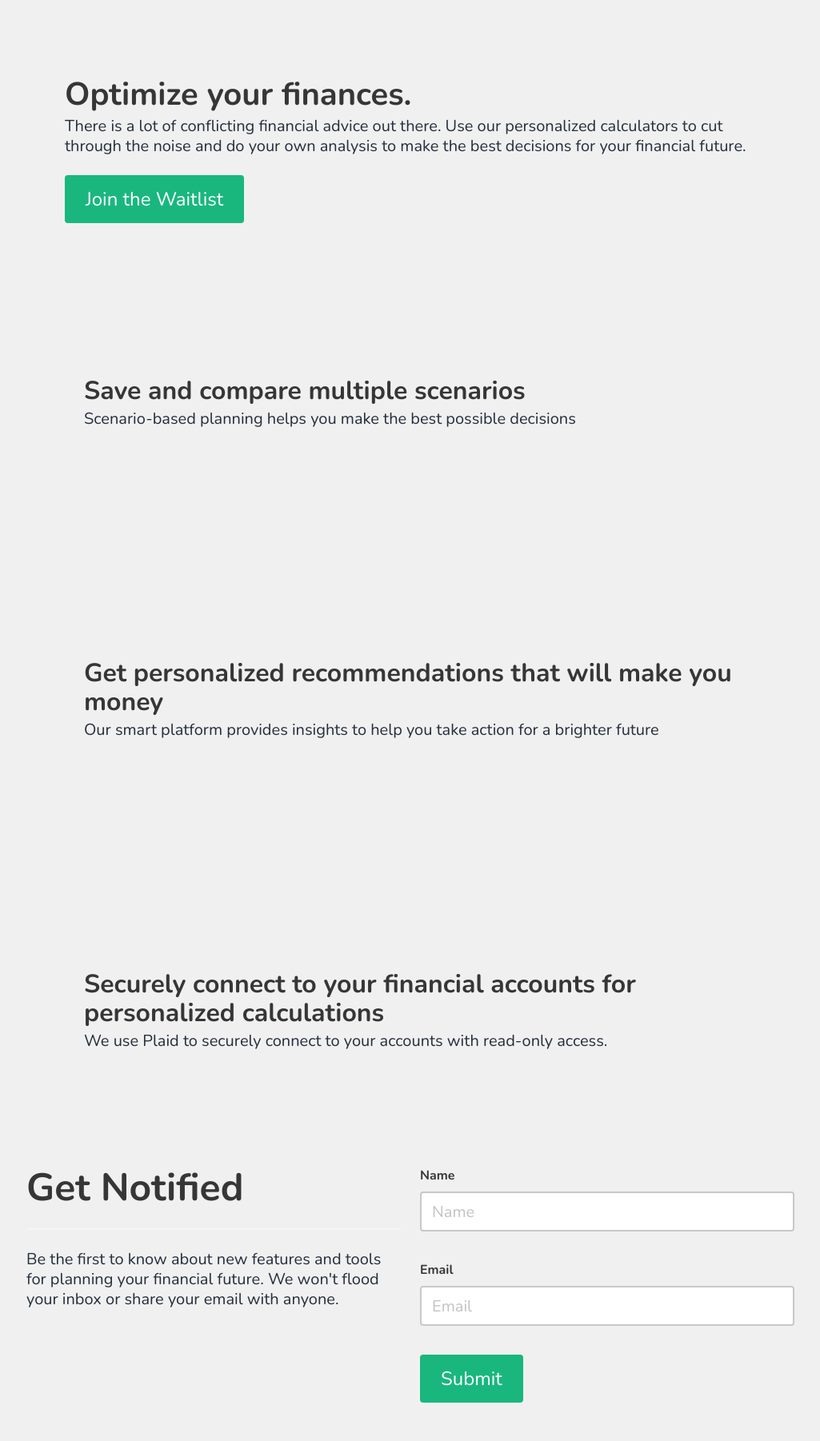
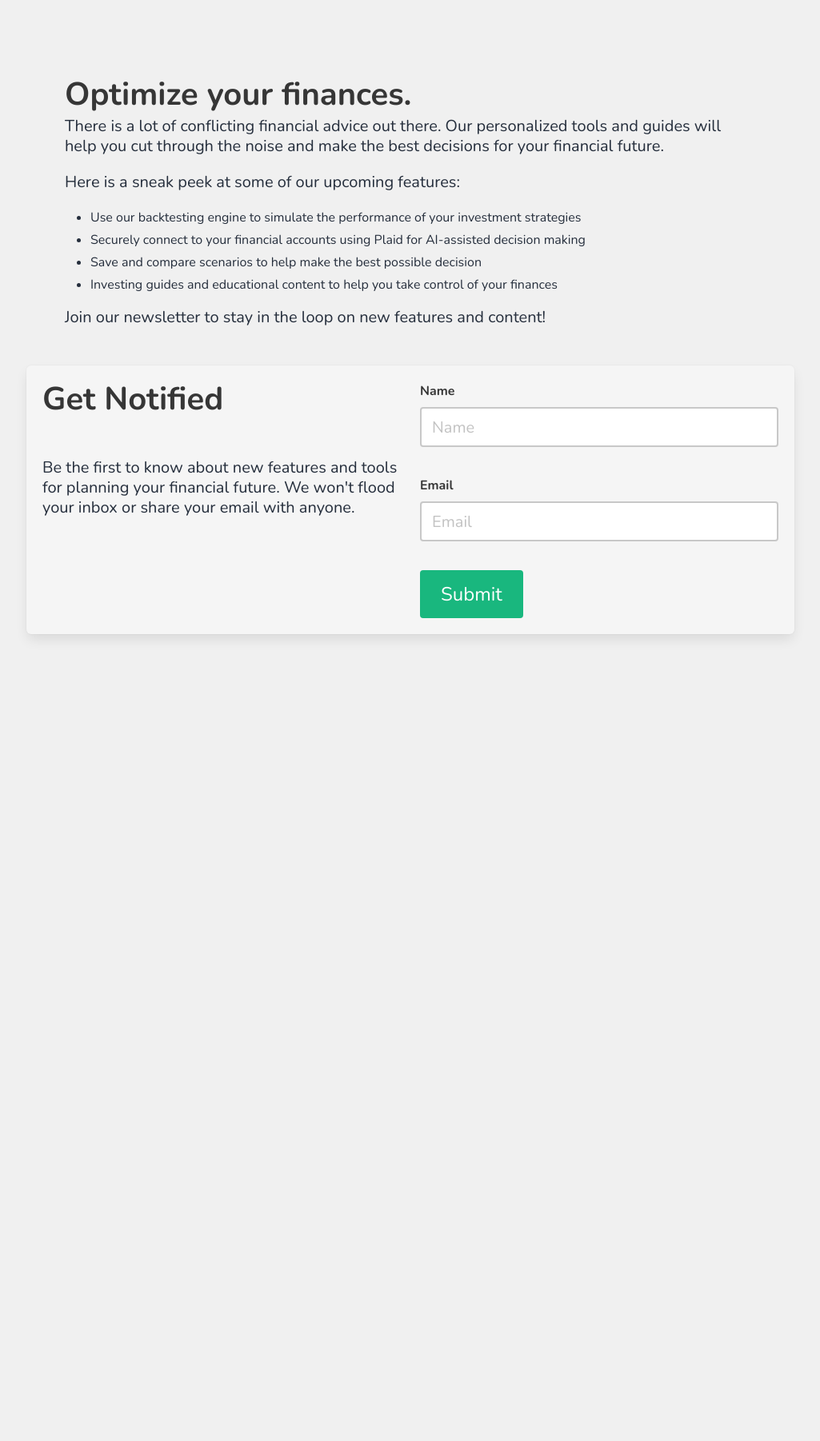
Before and after one commit to jaredblackjcb/finance-tools, a Django app: page / in a window 1280 px wide. Shown: the part 52-1854 px from the top of the page at 80% size, without its empty margins (127-1152 px from the left). After the commit the page ends 851 px from the top, so only its background shows below. Run offline with Django 4.2, Linux system fonts and the light colour scheme; some libraries are stand-ins or nearby versions.

Commit message:
Overhaul home page and add upcoming features list

```diff
--- a/fintools/templates/index.html
+++ b/fintools/templates/index.html
@@ -5,45 +5,33 @@
         <section class="hero">
             <div class="hero-body">
                 <div class="container">
+                    <div class="content">
                     <h1 class="title is-2">Optimize your finances.</h1>
-                    <p class="subtitle">There is a lot of conflicting financial advice out there. Use our
-                        personalized calculators to cut through the noise and do your
-                        own analysis to make the best decisions for your financial future. </p>
-                    <a class="button is-primary is-large" href="{% url 'index' %}#notify">Join the Waitlist</a>
+                        <p class="subtitle">There is a lot of conflicting financial advice out there. Our personalized tools and guides
+                            will help you cut through the noise and make the best decisions for your financial future.</p>
+                            <p class="subtitle">Here is a sneak peek at some of our upcoming features:</p>
+                            <ul>
+                                <li>Use our backtesting engine to simulate the performance of your investment strategies</li>
+                                <li>Securely connect to your financial accounts using Plaid for AI-assisted decision making</li>
+                                <li>Save and compare scenarios to help make the best possible decision</li>
+                                <li>Investing guides and educational content to help you take control of your finances</li>
+                            </ul>
+                            <p class="subtitle">Join our newsletter to stay in the loop on new features and content!</p>
                     </div>
-            </div>
-        </section>
-        <section class="hero is-medium">
-            <div class="hero-body">
-                <div class="container">
-                    <h1 class="title">Save and compare multiple scenarios</h1>
-                    <p class="subtitle">Scenario-based planning helps you make the best possible decisions</p>
-                </div>
-            </div>
-        </section>
-        <section class="hero is-medium">
-            <div class="hero-body">
-                <div class="container">
-                    <h1 class="title">Get personalized recommendations that will make you money</h1>
-                    <p class="subtitle">Our smart platform provides insights to help you take action for a brighter future</p>
-                </div>
-            </div>
-        </section>
-        <section class="hero is-medium">
-            <div class="hero-body">
-                <div class="container">
-                    <h1 class="title">Securely connect to your financial accounts for personalized calculations</h1>
-                    <p class="subtitle">We use Plaid to securely connect to your accounts with read-only access.</p>
+                    <!-- <a class="button is-primary is-large" href="{% url 'index' %}#notify">Notify Me</a> -->
                 </div>
             </div>
         </section>
 
         <!-- REGISTRATION FORM -->
         <section class="cta va">
+            <div class="tile is-ancestor">
+                <div class="tile is-parent">
+                    <div class="tile is-child box has-background-light">
                         <div class="container">
                         <div class="columns">
                             <div class="column is-6">
-                  <h1 class="title is-1 ">Get Notified</h1>
+                            <h1 class="title is-2">Get Notified</h1>
                             <hr class="content-divider">
                             <h2 class="subtitle">Be the first to know about new features and tools for planning your financial future. We won't flood your inbox or share your email with anyone.</h2>
                             </div>
@@ -76,5 +64,8 @@
                             </div>
                         </div>
                     </div>
+                </div>
+              </div>
+            </div>
           </section>
     {% endblock %}
```
Lines whose indentation alone changed are shown as unchanged.
